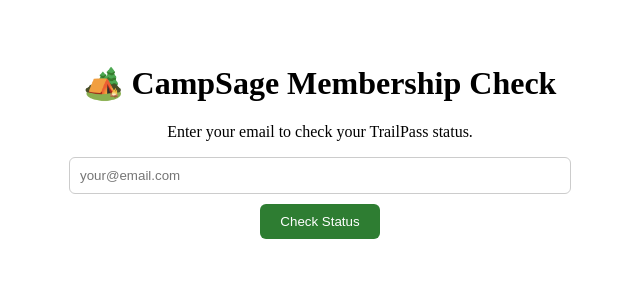
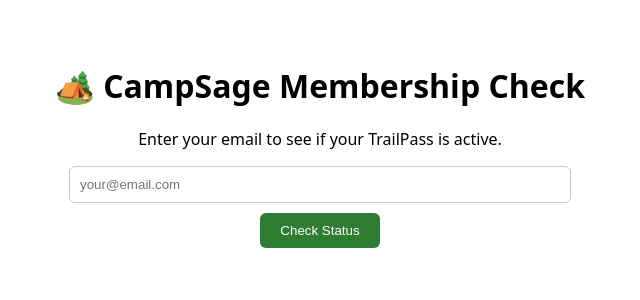
Before and after one commit to mastephenson12/camp-sage, a Next.js app: page /status in a window 1280 px wide. Shown: the top 300 px of the page, without its empty margins (320-960 px from the left). Built offline with nearby package versions, Linux system fonts and the light colour scheme.

Commit message:
updated status page to show live GHL membership

```diff
--- a/pages/status.tsx
+++ b/pages/status.tsx
@@ -1,43 +1,57 @@
-import { useEffect, useState } from "react";
-// rebuild test 2
-
-// Rebuild trigger
+import { useState } from "react";
 
 interface MembershipData {
   isMember: boolean;
   membershipLevel: string;
-  activeApps: string[];
   email: string;
-  status?: string;
+  tags?: string[];
 }
 
 export default function StatusPage() {
-  const [status, setStatus] = useState<MembershipData | null>(null);
+  const [email, setEmail] = useState("");
+  const [data, setData] = useState<MembershipData | null>(null);
   const [loading, setLoading] = useState(false);
-  const [email, setEmail] = useState("");
+  const [error, setError] = useState<string | null>(null);
 
   const checkStatus = async () => {
+    if (!email) return;
     setLoading(true);
+    setError(null);
+
     try {
       const res = await fetch("/api/verify-access", {
         method: "POST",
         headers: { "Content-Type": "application/json" },
         body: JSON.stringify({ email, app: "CampSage" }),
       });
-      const data = await res.json();
-      setStatus(data);
-    } catch (error) {
-      console.error(error);
+      const result = await res.json();
+
+      if (!res.ok) {
+        throw new Error(result.error || "Failed to check status");
+      }
+
+      setData(result);
+    } catch (err: any) {
+      console.error(err);
+      setError(err.message || "Error checking status");
+      setData(null);
     } finally {
       setLoading(false);
     }
   };
 
   return (
-    <main style={{ maxWidth: "600px", margin: "4rem auto", textAlign: "center" }}>
+    <main
+      style={{
+        maxWidth: "600px",
+        margin: "4rem auto",
+        textAlign: "center",
+        fontFamily: "system-ui, sans-serif",
+      }}
+    >
       <h1>🏕️ CampSage Membership Check</h1>
+      <p>Enter your email to see if your TrailPass is active.</p>
 
-      <p>Enter your email to check your TrailPass status.</p>
       <input
         type="email"
         placeholder="your@email.com"
@@ -59,30 +73,41 @@ export default function StatusPage() {
           padding: "10px 20px",
           borderRadius: "6px",
           border: "none",
-          background: "#2e7d32",
+          background: loading ? "#aaa" : "#2e7d32",
           color: "#fff",
-          cursor: "pointer",
+          cursor: loading ? "not-allowed" : "pointer",
         }}
       >
         {loading ? "Checking..." : "Check Status"}
       </button>
 
-      {status && (
+      {error && <p style={{ color: "red", marginTop: "1rem" }}>{error}</p>}
+
+      {data && (
         <div style={{ marginTop: "2rem" }}>
-          <h2>
-            {status.isMember
-              ? "✅ Access Granted!"
-              : "❌ Access Not Found"}
-          </h2>
+          {data.isMember ? (
+            <>
+              <h2 style={{ color: "green" }}>✅ TrailPass Active!</h2>
+              <p>Welcome back, adventurer!</p>
+            </>
+          ) : (
+            <>
+              <h2 style={{ color: "red" }}>❌ TrailPass Inactive</h2>
+              <p>
+                It looks like your TrailPass isn’t active. Check your membership
+                in GoHighLevel or contact support.
+              </p>
+            </>
+          )}
           <p>
-            <strong>Email:</strong> {status.email}
+            <strong>Email:</strong> {data.email}
           </p>
           <p>
-            <strong>Membership Level:</strong> {status.membershipLevel}
+            <strong>Membership Level:</strong> {data.membershipLevel}
           </p>
-          {status.status && (
+          {data.tags && (
             <p>
-              <strong>Status:</strong> {status.status}
+              <strong>Tags:</strong> {data.tags.join(", ")}
             </p>
           )}
         </div>
```
